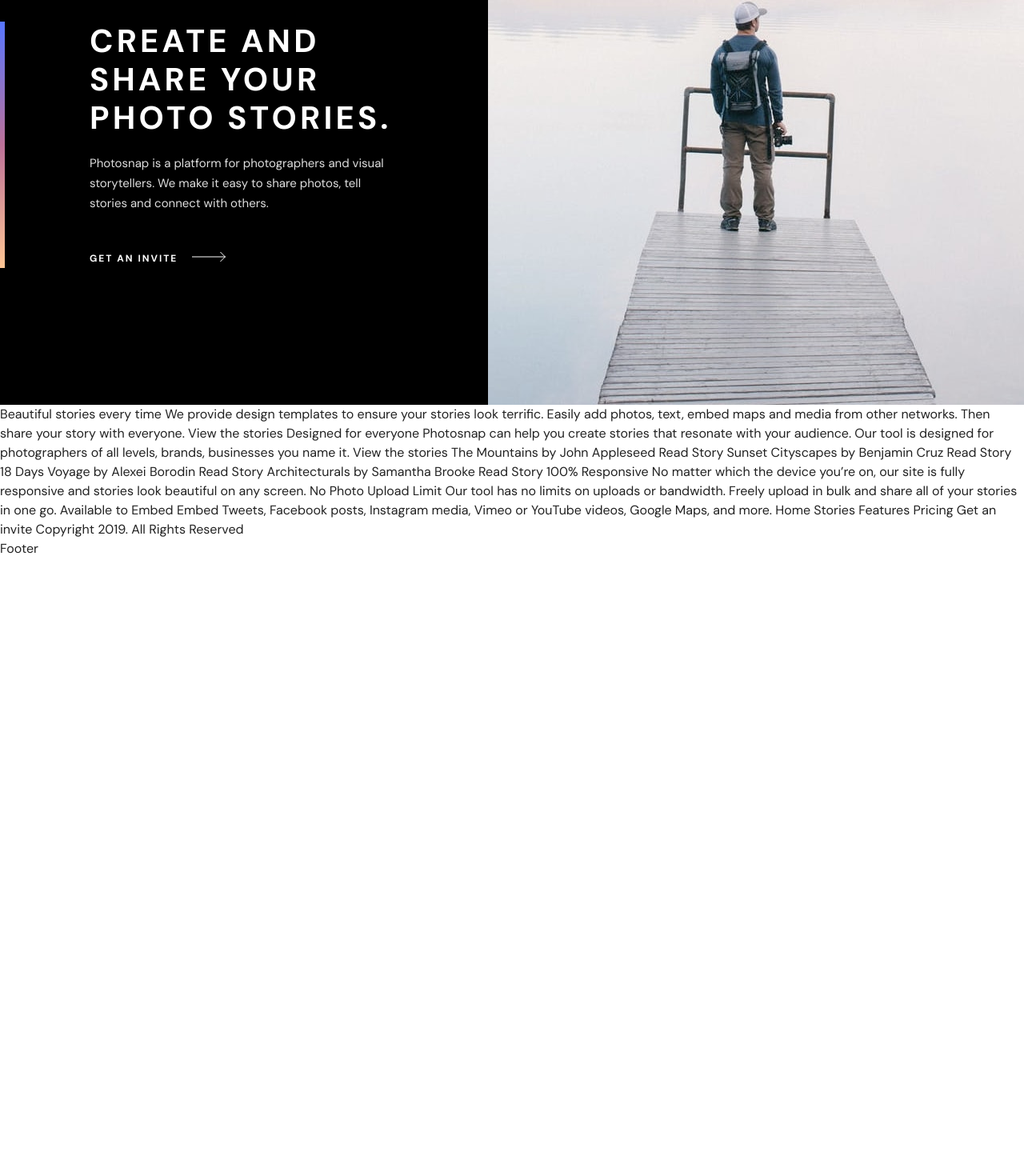
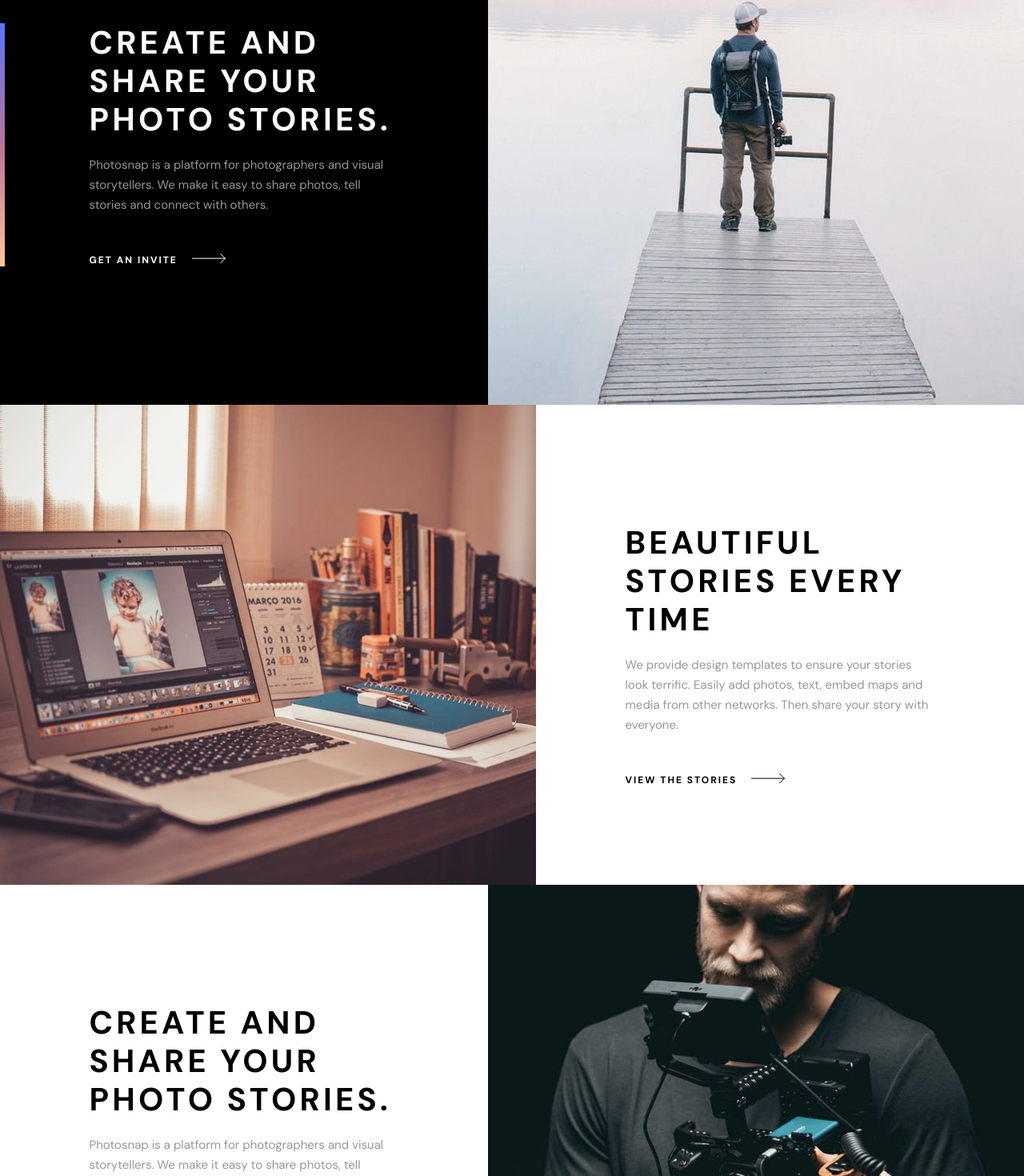
Before and after one commit to nekopudding/photosnap-multi-page-website, a React (Create React App) app: page / in a window 1280 px wide. Shown: the part 216-1686 px from the top of the page at 80% size. Before the commit the page ends 914 px from the top, so only its background shows below. Built offline with nearby package versions, Linux system fonts and the light colour scheme.

Commit message:
refactored home sections into styledComponents, css file, and mapping

```diff
--- a/src/components/Button/Button.styles.jsx
+++ b/src/components/Button/Button.styles.jsx
@@ -46,7 +46,7 @@
     textTransform: 'uppercase',
     textDecoration: 'none',
     '&:hover': {
-      color: theme.palette.grey
+      color: theme.palette.darkgrey
     }
   },
 }));
--- /dev/null
+++ b/src/pages/Home.css
@@ -0,0 +1,24 @@
+.section1 {
+  height: 650px;
+  display: flex;
+}
+.section2 {
+  height: 600px;
+  display: flex;
+  flex-direction: row-reverse;
+}
+.section3 {
+  height: 600px;
+  display: flex;
+}
+
+.text-block {
+  position: relative;
+  width: 100%;
+}
+
+.text-block-text {
+  margin: 0 auto;
+  width: 387px;
+  height: 304px;
+}
--- a/src/pages/Home.jsx
+++ b/src/pages/Home.jsx
@@ -1,64 +1,117 @@
-import { Box, Typography } from '@mui/material'
+import { Box, Typography, styled } from '@mui/material'
 import Button from 'components/Button/Button'
 import React from 'react'
 import theme from 'theme'
-import jumbotronBg from 'assets/home/desktop/create-and-share.jpg';
+import section1Bg from 'assets/home/desktop/create-and-share.jpg';
+import section2Bg from 'assets/home/desktop/beautiful-stories.jpg';
+import section3Bg from 'assets/home/desktop/designed-for-everyone.jpg'
 import {ReactComponent as ArrowIcon} from 'assets/shared/desktop/arrow.svg';
+import './Home.css'
 
-function Home() {
-  return (
-    <>
-      <Box
-        sx={{
-          height: 650,
-          display: 'flex'
-        }}
-      >
-        <Box
-          sx={{
+const TextBlock = styled(Box,{
+  shouldForwardProp: (prop)=> prop !== 'invertColors',
+})(({ invertColors, theme }) => ({
   minWidth: 610,
   height: '100%',
-            bgcolor: theme.palette.black,
+  backgroundColor: invertColors ? theme.palette.black : theme.palette.white,
   display: 'flex',
   flexDirection: 'column',
   alignItems: 'center',
   justifyContent: 'center',
   flexBasis: '40%',
   flexGrow: 1
-          }}
-        >
-          <Box sx={{position: 'relative'}}>
-            <Box sx={{position: 'absolute', width: 6, height: '100%', background: `linear-gradient(0deg, ${theme.palette.a1} 0%, ${theme.palette.a2} 50%, ${theme.palette.a3} 100%)`}}/>
-            <Box sx={{mx: '112px'}}>
-              <Typography variant='h1' sx={{color: theme.palette.white, textTransform: 'uppercase'}}>Create and share your photo Stories.</Typography>
-              <Typography variant='body' sx={{mt: '21px', color: theme.palette.grey}} component='p'>Photosnap is a platform for photographers and visual storytellers. We make it easy to share photos, tell stories and connect with others.</Typography>
-              <Box sx={{mt: '44px', display: 'flex', alignItems: 'center'}}>
-                <Button variant='underlined' invertColors>get an invite</Button>
-                <Box sx={{'& g':{stroke:'#fff'}, ml: '18px' }}><ArrowIcon/></Box>
-              </Box>
+}));
 
+const ImageBlock = styled(Box)(({ theme }) => ({
+  objectFit: 'cover',
+  flexBasis: '60%',
+  flexShrink: 1,
+  width: '50%',
+  overflow: 'hidden',
+  maxWidth: 830
+}));
+
+const TextBlockHeader = styled(Typography,{
+  shouldForwardProp: (prop)=> prop !== 'invertColors',
+})(({ invertColors, theme }) => ({
+  textTransform: 'uppercase',
+  color: invertColors ? theme.palette.white : theme.palette.black
+}));
+
+const TextBlockBody = styled(Typography)(({ theme }) => ({
+  marginTop: '21px', color: theme.palette.darkgrey
+}));
+
+const TextBlockActions = styled(Box)(({ theme }) => ({
+  marginTop: '44px', display: 'flex', alignItems: 'center'
+}));
+
+
+const sections = [
+  {
+    className: 'section1',
+    header: 'Create and share your photo Stories.',
+    body: 'Photosnap is a platform for photographers and visual storytellers. We make it easy to share photos, tell stories and connect with others.',
+    actionText: 'Get an invite',
+    invertColors: true,
+    image: section1Bg
+  },
+  {
+    className: 'section2',
+    header: 'Beautiful stories every time',
+    body: 'We provide design templates to ensure your stories look terrific. Easily add photos, text, embed maps and media from other networks. Then share your story with everyone.',
+    actionText: 'View the stories',
+    invertColors: false,
+    image: section2Bg
+  },
+  {
+    className: 'section3',
+    header: 'Create and share your photo Stories.',
+    body: 'Photosnap is a platform for photographers and visual storytellers. We make it easy to share photos, tell stories and connect with others.',
+    actionText: 'View the stories',
+    invertColors: false,
+    image: section3Bg
+  },
+]
+
+function Home() {
+  return (
+    <>
+      {sections.map(s =>
+        <Box className={s.className} key={s.className}>
+          <TextBlock invertColors={s.invertColors}>
+            <Box className='text-block'>
+              {s.className === 'section1' && <Box sx={{position: 'absolute', width: 6, height: '100%', background: theme.palette.gradient}}/>}
+              <Box className='text-block-text'>
+                <TextBlockHeader variant='h1' invertColors={s.invertColors}>{s.header}</TextBlockHeader>
+                <TextBlockBody variant='body' component='p'>{s.body}</TextBlockBody>
+                <TextBlockActions>
+                  <Button variant='underlined' invertColors={s.invertColors}>{s.actionText}</Button>
+                  <Box sx={{'& g':{stroke: s.invertColors ? '#fff' : '#000'}, ml: '18px' }}><ArrowIcon/></Box>
+                </TextBlockActions>
               </Box>
             </Box>
+          </TextBlock>
+          <ImageBlock component='img' src={s.image} alt="background image"/>
         </Box>
+      )}
 
-        <Box component='img' src={jumbotronBg} alt="background image" sx={{objectFit: 'cover', flexBasis: '60%', flexShrink: 1, width: '50%', overflow: 'hidden', maxWidth: 830}}/>
+      <Box
+        sx={{
+          height: 500,
+          display: 'flex',
+        }}
+        className='section4'
+      >
 
       </Box>
 
 
 
-      Beautiful stories every time
 
-      We provide design templates to ensure your stories look terrific. Easily add
-      photos, text, embed maps and media from other networks. Then share your story
-      with everyone.
 
-      View the stories
 
-      Designed for everyone
 
-      Photosnap can help you create stories that resonate with your audience.  Our
-      tool is designed for photographers of all levels, brands, businesses you name it.
 
       View the stories
 
--- a/src/theme.js
+++ b/src/theme.js
@@ -3,11 +3,12 @@
 const _ = {
   white: 'hsl(0,0%,100%)',
   grey: 'hsl(0,0%,87%)',
+  darkgrey: '#979797',
   black: 'hsl(0,0%,0%)',
 
   a1: 'hsl(28,100%,79%)',
   a2: 'hsl(329,36%,59%)',
-  a3: 'hsl(229,100%,67%)'
+  a3: 'hsl(229,100%,67%)',
 }
 
 // @ts-nocheck @ts-ignore
@@ -23,6 +24,7 @@
   },
   palette: {
     ..._,
+    gradient: `linear-gradient(0deg, ${_.a1} 0%, ${_.a2} 50%, ${_.a3} 100%)`,
     background: {
       default: _.white,
     },
```
Lines whose indentation alone changed are shown as unchanged.
